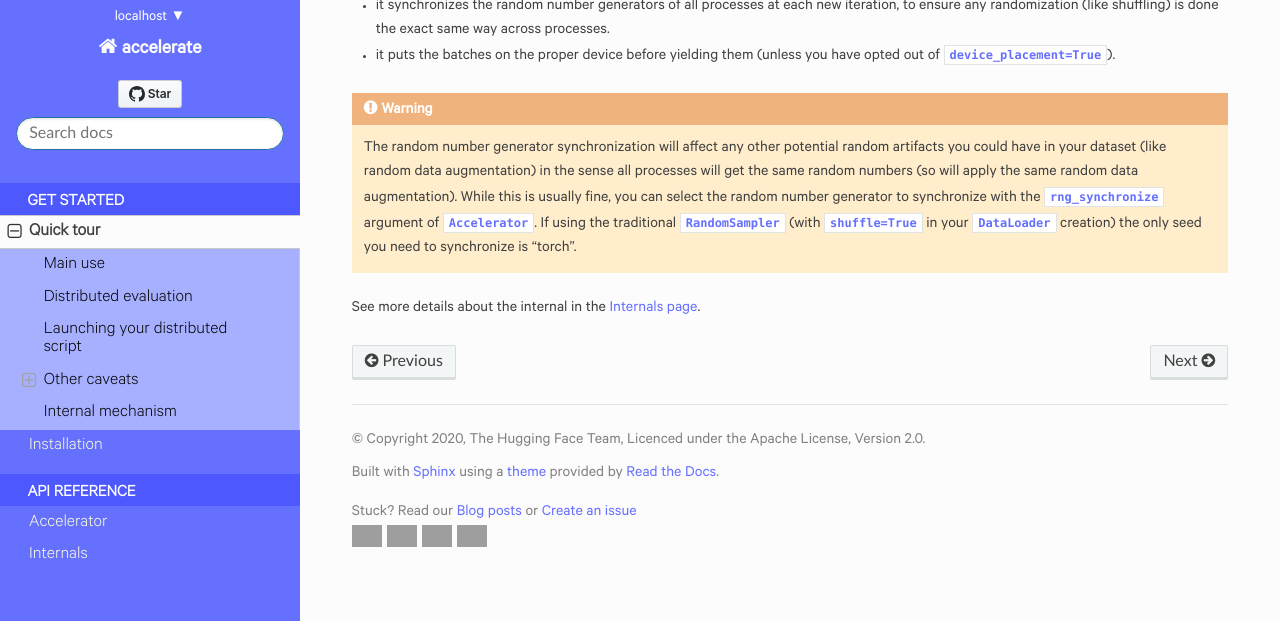
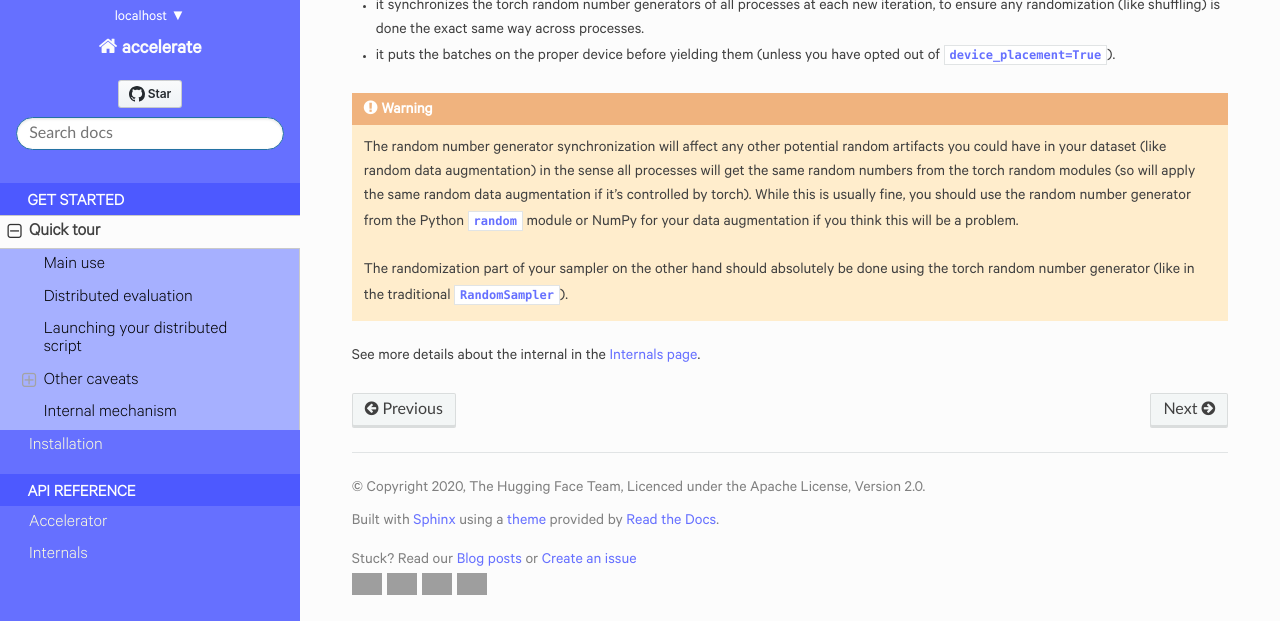
Before and after one commit to devteamaegis/accelerate, a Sphinx documentation site: the page built from docs/source/quicktour.rst, in a window 1280 px wide and 900 px high, scrolled down 5586 px, cut to the strip 279-900 px from the top of the window. Built offline with Sphinx 7.4.7 and the Read the Docs theme 2.0.0, drawn with Linux system fonts in a browser that asks for light colours; comment, search, counter and statistics services are not loaded; grey boxes are pictures that could not be loaded.

Commit message:
Adapt doc

```diff
--- a/docs/source/quicktour.rst
+++ b/docs/source/quicktour.rst
@@ -308,18 +308,20 @@ library handles the sharding of your data between processes by changing that :ob
 
 The :class:`~accelerate.data_loader.DataLoaderShard` subclasses :obj:`DataLoader` to add the following functionality:
 
-- it synchronizes the random number generators of all processes at each new iteration, to ensure any randomization
-  (like shuffling) is done the exact same way across processes.
+- it synchronizes the torch random number generators of all processes at each new iteration, to ensure any
+  randomization (like shuffling) is done the exact same way across processes.
 - it puts the batches on the proper device before yielding them (unless you have opted out of
   :obj:`device_placement=True`).
 
 .. Warning::
 
     The random number generator synchronization will affect any other potential random artifacts you could have in your
-    dataset (like random data augmentation) in the sense all processes will get the same random numbers (so will apply
-    the same random data augmentation). While this is usually fine, you can select the random number generator to
-    synchronize with the :obj:`rng_synchronize` argument of :class:`~accelerate.Accelerator`. If using the traditional
-    :obj:`RandomSampler` (with :obj:`shuffle=True` in your :obj:`DataLoader` creation) the only seed you need to
-    synchronize is "torch".
+    dataset (like random data augmentation) in the sense all processes will get the same random numbers from the torch
+    random modules (so will apply the same random data augmentation if it's controlled by torch). While this is usually
+    fine, you should use the random number generator from the Python :obj:`random` module or NumPy for your data
+    augmentation if you think this will be a problem.
+
+    The randomization part of your sampler on the other hand should absolutely be done using the torch random number
+    generator (like in the traditional :obj:`RandomSampler`).
 
 See more details about the internal in the :doc:`Internals page <internal>`.
```
